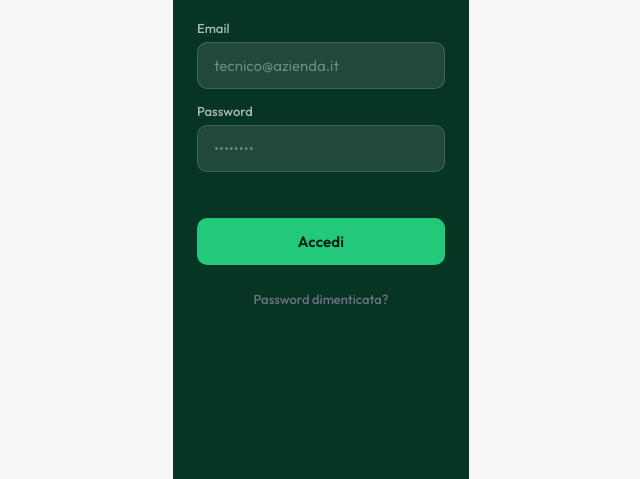
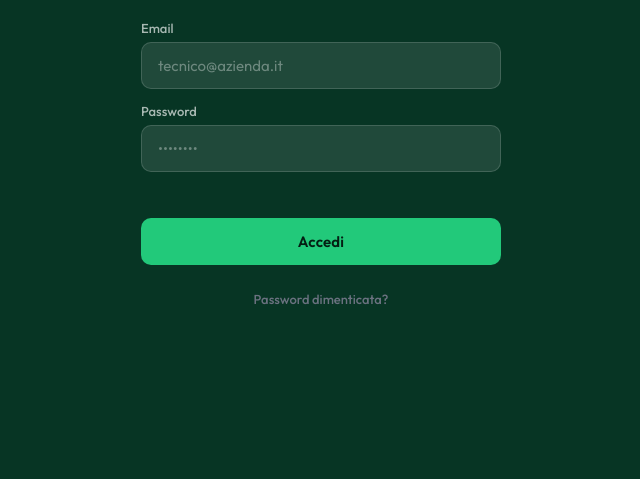
Before and after one commit to vizzani/FireApp2026, a plain HTML site: page index.html in a window 1280 px wide. Shown: the part 321-800 px from the top of the page, without its empty margins (319-959 px from the left). Drawn offline with nearby package versions, Linux system fonts and the light colour scheme; no server answers.

Commit message:
Add files via upload

```diff
--- a/css/app.css
+++ b/css/app.css
@@ -208,6 +208,7 @@ a { color: inherit; text-decoration: none; }
 
 @media (min-width: 900px) {
   body { display: flex; justify-content: center; align-items: flex-start; }
+  #page-login { width: 100%; }
   #app {
     max-width: 680px;
     width: 100%;
```
